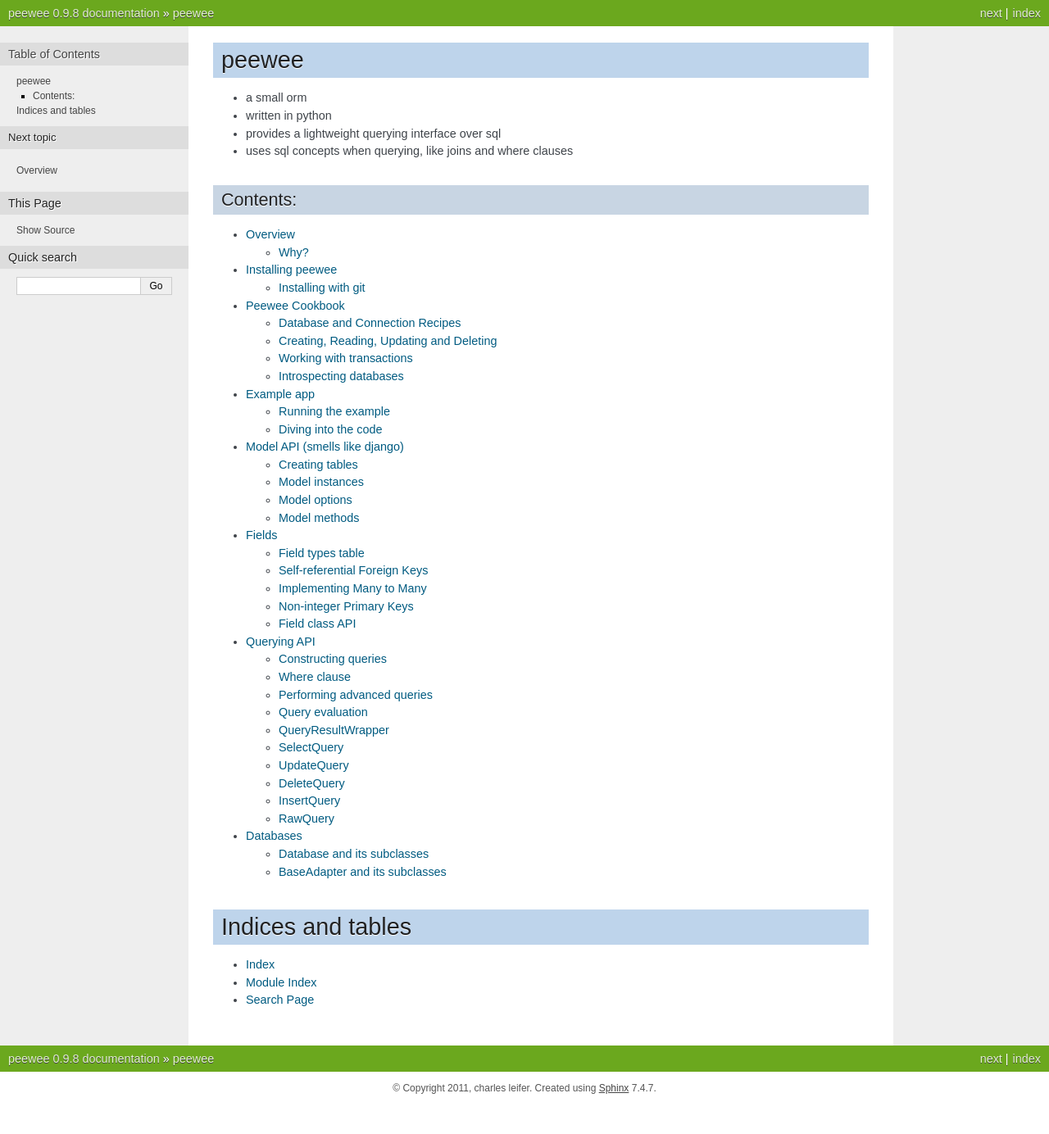
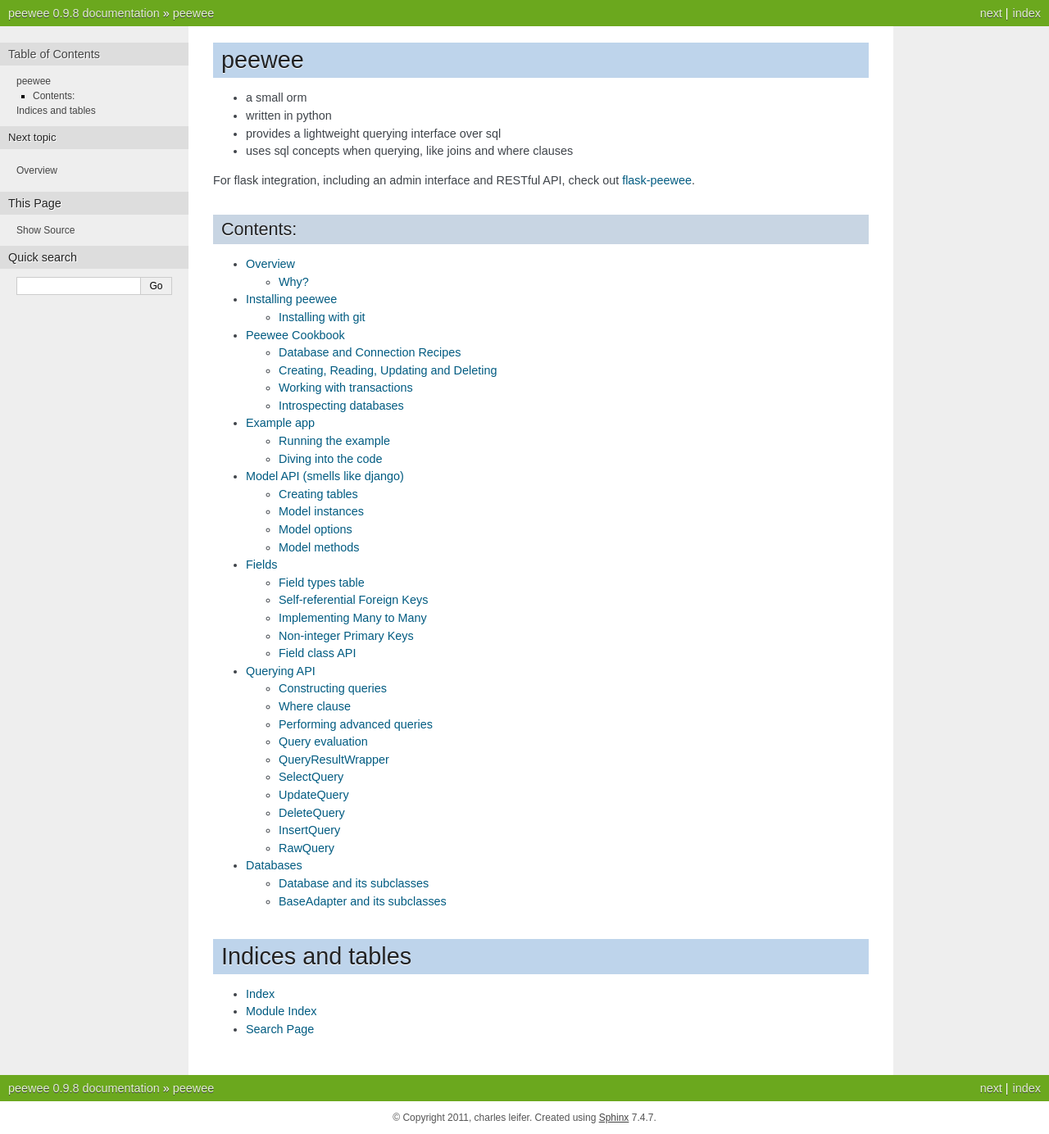
Before and after one commit to coleifer/peewee, a Sphinx documentation site: the page built from docs/index.rst, in a window 1280 px wide. Shown: the whole page at 82% size. Built offline with Sphinx 7.4.7, drawn with Linux system fonts in a browser that asks for light colours; before the commit the page ends 1348 px from its top, so only the background shows below that.

Commit message:
Adding link to flask-peewee project

```diff
--- a/README.rst
+++ b/README.rst
@@ -9,6 +9,8 @@
 * uses sql concepts when querying, like joins and where clauses
 * supports sqlite, mysql and postgresql
 
+For flask integration, including an admin interface and RESTful API, check
+out `flask-peewee <https://github.com/coleifer/flask-peewee/>`_.
 
 Examples::
 
--- a/docs/index.rst
+++ b/docs/index.rst
@@ -10,6 +10,9 @@
 * written in python
 * provides a lightweight querying interface over sql
 * uses sql concepts when querying, like joins and where clauses
+
+For flask integration, including an admin interface and RESTful API, check
+out `flask-peewee <https://github.com/coleifer/flask-peewee/>`_.
 
 Contents:
 ---------
```
